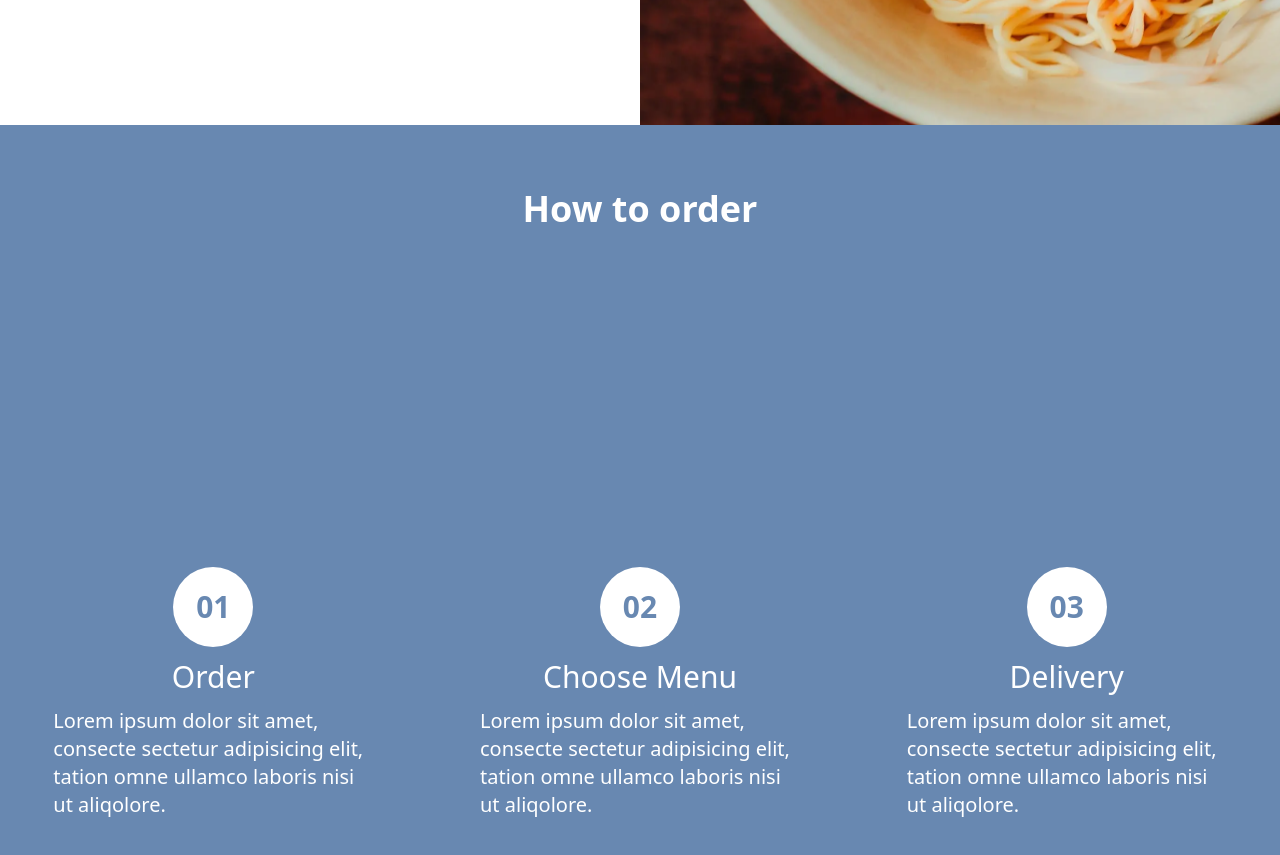
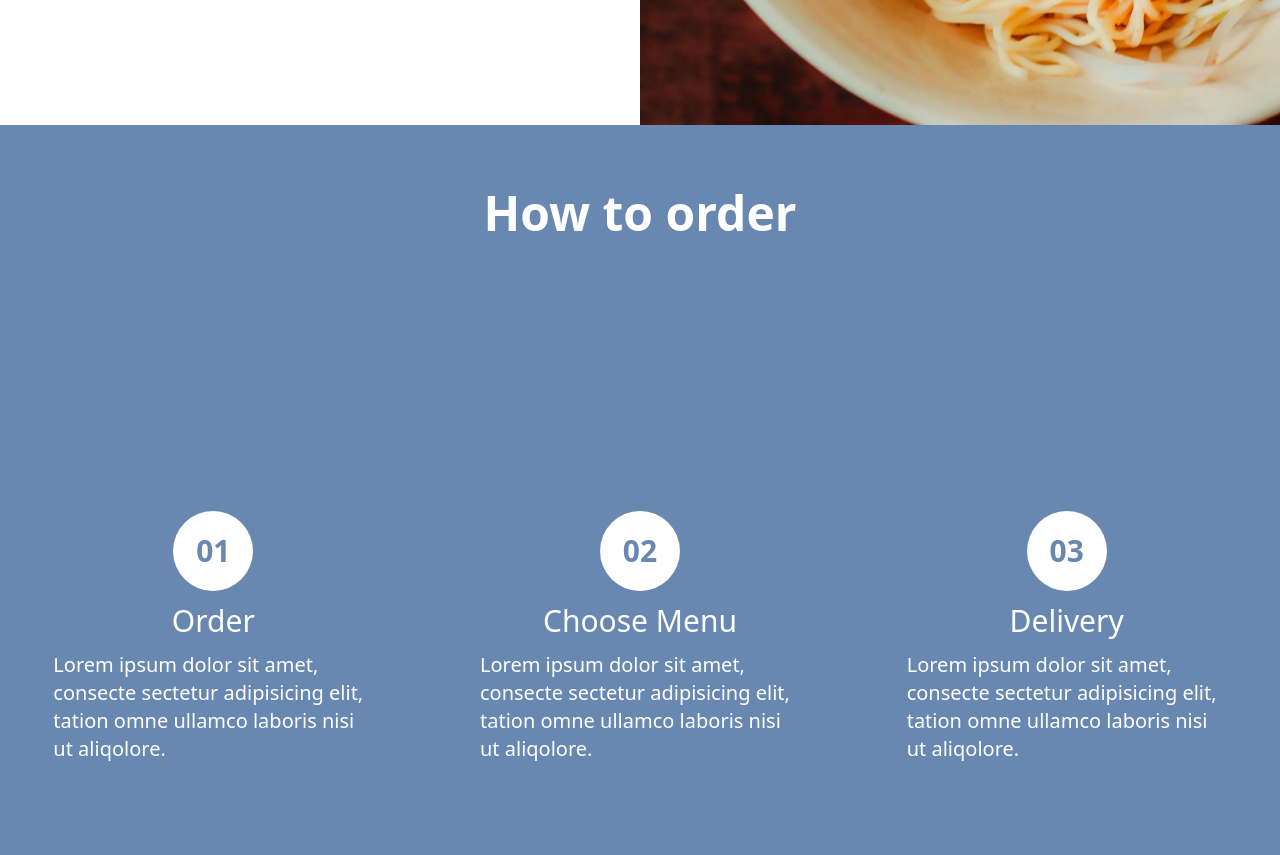
Before and after one commit to Jiseeeh/foodie, a Next.js app: page / in a window 1280 px wide. Shown: the part 2540-3395 px from the top of the page. Built offline with nearby package versions, Linux system fonts and the light colour scheme.

Commit message:
style(padding): padding to top only instead of y

```diff
--- a/components/Order.tsx
+++ b/components/Order.tsx
@@ -22,8 +22,10 @@ const Order: React.FC = () => {
   ];
 
   return (
-    <section id="order" className="min-h-screen text-white bg-dimmed-blue ">
-      <h1 className="py-16 font-bold text-3xl text-center  md:text-4xl">How to order</h1>
+    <section id="order" className="min-h-screen text-white bg-dimmed-blue">
+      <h1 className="pt-16 font-bold text-3xl text-center md:text-5xl">
+        How to order
+      </h1>
       <section className="min-h-screen grid md:grid-cols-3 md:place-items-center">
         {orderSteps.map((orderStep, index) => (
           <OrderStep key={index} {...orderStep} />
```
